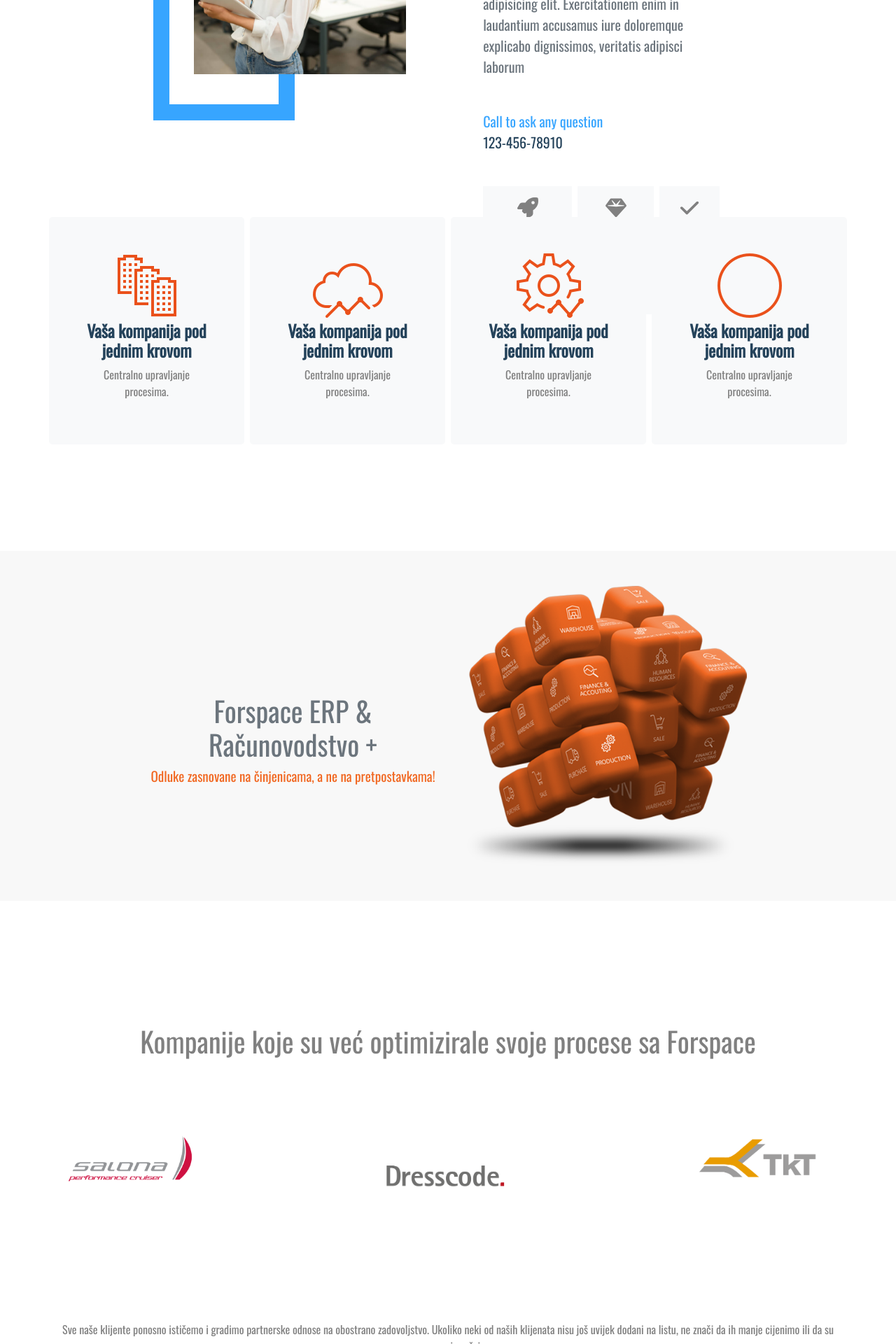
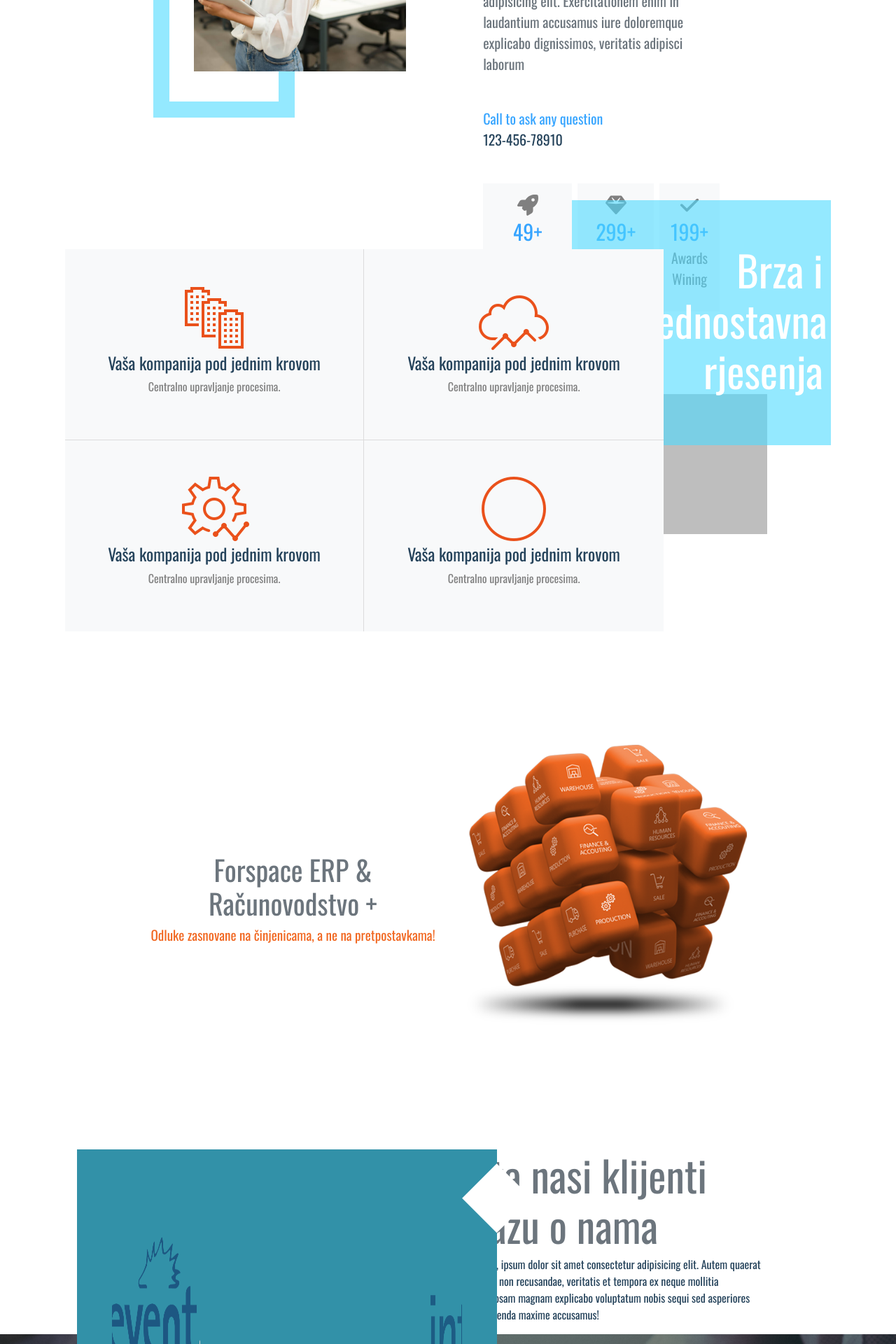
Before and after one commit to Halcooo/forspace-solutions, a Vue app: page / in a window 1280 px wide. Shown: the part 880-2800 px from the top of the page at 70% size. Built offline with nearby package versions, Linux system fonts and the light colour scheme.

Commit message:
kxjdjhfb

```diff
--- a/public/index.html
+++ b/public/index.html
@@ -16,5 +16,6 @@
     src='//fw-cdn.com/2243906/2906121.js'
     chat='true'>
     </script>
+
   </body>
 </html>
--- a/src/App.vue
+++ b/src/App.vue
@@ -8,7 +8,7 @@
       </a>
     </div>
   </div> -->
-  <div class="nav-contact">
+  <!-- <div class="nav-contact">
     <div class="track">
       <ul>
         <li>
@@ -22,7 +22,7 @@
 
       <TheSocialIcons />
     </div>
-  </div>
+  </div> -->
   <NavigationBar />
   <router-view />
   <BaseScrollToTop />
--- a/src/components/HomeView/HomeBody.vue
+++ b/src/components/HomeView/HomeBody.vue
@@ -38,18 +38,34 @@
   </div>
   <div class="body text-center pt-5">
     <div class="items container text-center pb-5">
-      <div class="row gap-2">
-        <div class="col-sm item bg-light p-5">
+      <div class="square">
+        <h1>Brza i jednostavna rjesenja</h1>
+      </div>
+      <div class="square-2"></div>
+      <div class="items-container">
+        <div
+          class="col-sm item bg-light p-5"
+          style="
+            border-bottom: 1px solid gainsboro;
+            border-right: 1px solid gainsboro;
+          "
+        >
           <img src="@/assets/images/companies.png" alt="companies" />
           <h4>Vaša kompanija pod jednim krovom</h4>
           <p>Centralno upravljanje procesima.</p>
         </div>
-        <div class="item col-sm bg-light p-5">
+        <div
+          class="item col-sm bg-light p-5"
+          style="border-bottom: 1px solid gainsboro"
+        >
           <img src="@/assets/images/cloud.png" alt="cloud" />
           <h4>Vaša kompanija pod jednim krovom</h4>
           <p>Centralno upravljanje procesima.</p>
         </div>
-        <div class="item col-sm bg-light p-5">
+        <div
+          class="item col-sm bg-light p-5"
+          style="border-right: 1px solid gainsboro"
+        >
           <img src="@/assets/images/config.png" alt="config" />
           <h4>Vaša kompanija pod jednim krovom</h4>
           <p>Centralno upravljanje procesima.</p>
@@ -78,32 +94,91 @@
       </div>
     </div>
   </div>
-  <!-- <div class="dir-container m-5"></div> -->
-  <div class="container text-center pt-5">
-    <h1>Kompanije koje su već optimizirale svoje procese sa Forspace</h1>
-
-    <BaseSlider :images="images" />
-
-    <p class="mt-5 pt-5">
+  <div class="testimonial">
+    <div class="testimonial-top">
+      <div class="testimonial-top-item-one">
+        <div class="testimonial-box">
+          <div class="quote-div">
+            <!-- <font-awesome-icon icon="fa-solid fa-quote-left" /> -->
+          </div>
+          <div class="testimonial-square"></div>
+          <Testimonial :images="test" />
+        </div>
+      </div>
+      <div class="testimonial-top-item-two">
+        <h1 class="text-secondary">Sta nasi klijenti kazu o nama</h1>
+        <p>
+          Lorem, ipsum dolor sit amet consectetur adipisicing elit. Autem
+          quaerat labore non recusandae, veritatis et tempora ex neque mollitia
+          laboriosam magnam explicabo voluptatum nobis sequi sed asperiores
+          assumenda maxime accusamus!
+        </p>
+      </div>
+    </div>
+    <div class="testimonial-bottom">
+      <div class="bottom-flex">
+        <div>
+          <h1 class="text-light">
+            Da li imate nekih pitanja ? Kontaktirajte nas.
+          </h1>
+        </div>
+        <div class="button-group">
+          <div>
+            <BaseButton :to="routes_1.route_1" :name="routes_1.name_1" />
+            <BaseButton :to="routes_2.route_2" :name="routes_2.name_2" />
+          </div>
+        </div>
+      </div>
+    </div>
+  </div>
+  <div class="w-100 text-center bg-light">
+    <!-- <h1>Kompanije koje su već optimizirale svoje procese sa Forspace</h1> -->
+    <div class="container">
+      <BaseSlider :images="images" />
+    </div>
+    <!-- <p class="mt-5 pt-5">
       Sve naše klijente ponosno ističemo i gradimo partnerske odnose na
       obostrano zadovoljstvo. Ukoliko neki od naših klijenata nisu još uvijek
       dodani na listu, ne znači da ih manje cijenimo ili da su nam manje važni.
-    </p>
-    <br />
+    </p> -->
   </div>
   <TheLocationMap></TheLocationMap>
 </template>
 <script>
 import BaseSlider from "../Sliders/BaseSlider.vue";
 import TheLocationMap from "@/components/TheLocationMap.vue";
+import Testimonial from "@/components/Sliders/Testimonial.vue";
+import BaseButton from "../Forms/buttons/BaseButton.vue";
 export default {
   name: "HomeBody",
   components: {
     BaseSlider,
     TheLocationMap,
+    Testimonial,
+    BaseButton,
   },
   data() {
     return {
+      routes_1: { route_1: "/contact", name_1: "faq" },
+      routes_2: { route_2: "/contact", name_2: "faq-2" },
+
+      test: [
+        {
+          id: 1,
+          url: require("@/assets/images/asa-group-logo.png"),
+          name: "about_us_client_one",
+        },
+        {
+          id: 2,
+          url: require("@/assets/images/prevent-logo.png"),
+          name: "about_us_client_two",
+        },
+        {
+          id: 3,
+          url: require("@/assets/images/interior-logo-2.png"),
+          name: "about_us_client_three",
+        },
+      ],
       images: [
         { id: 1, url: require("@/assets/images/asa-group-logo.png") },
         { id: 2, url: require("@/assets/images/prevent-logo.png") },
@@ -143,7 +218,7 @@
       position: absolute;
       width: 52%;
       height: 100%;
-      border: 23px solid rgb(55, 165, 255);
+      border: 23px solid rgba(77, 219, 255, 0.6);
       // border: 23px solid rgb(255, 97, 0);
       top: 0;
       left: 7%;
@@ -276,7 +351,7 @@
   // margin-top: 90px;
 }
 .cube-background {
-  background-color: rgb(248, 248, 248);
+  // background-color: rgb(248, 248, 248);
   width: 100%;
   margin: auto;
   padding: 50px 0px;
@@ -325,18 +400,55 @@
     color: gray;
   }
 }
-.item {
-  margin-bottom: 5vh;
-  border-radius: 5px;
+.items {
+  position: relative;
+  z-index: 1;
+  padding: 50px 0px;
 
-  h4 {
-    font-weight: bolder;
+  .items-container {
+    width: 75%;
+    height: 100%;
+    display: grid;
+    grid-template-columns: repeat(2, 1fr);
+    // gap: 10px;
+    margin-left: 2%;
+    margin-right: auto;
+  }
+  .square {
+    width: 370px;
+    height: 350px;
+
+    background-color: rgba(77, 219, 255, 0.6);
+    position: absolute;
+    z-index: -1;
+    top: -3%;
+    right: 2%;
+    display: flex;
+    justify-content: right;
+    padding-right: 1%;
+    align-items: center;
+    text-align: right;
+    h1 {
+      color: white;
+      width: 70%;
+      font-size: 60px;
+    }
+  }
+  .square-2 {
+    width: 200px;
+    height: 200px;
+    background-color: rgb(190, 190, 190);
+    position: absolute;
+    z-index: -2;
+    top: 40%;
+    right: 10%;
   }
 }
 
 .body {
   margin-top: 7%;
   margin-bottom: 5%;
+  // background-color: rgb(241, 241, 241);
 }
 
 @media screen and (max-width: 567px) {
@@ -371,4 +483,97 @@
     }
   }
 }
+
+.testimonial {
+  .testimonial-top {
+    display: flex;
+
+    width: 70%;
+
+    margin: auto;
+    .testimonial-top-item-one {
+      width: 100%;
+      position: relative;
+
+      .testimonial-box {
+        width: 600px;
+        height: 600px;
+        position: absolute;
+        background-color: rgb(50, 145, 168);
+
+        top: 0%;
+        left: 50%;
+        transform: translate(-50%, 0%);
+        box-sizing: border-box;
+        padding: 50px;
+        .testimonial-square {
+          width: 70px;
+          height: 70px;
+          position: absolute;
+          top: 0;
+          right: 0;
+          background-color: white;
+          transform: rotate(45deg) translate(70%, 0%);
+        }
+
+        .quote-div {
+        }
+        // .quote {
+        //   width: 100px;
+        //   height: 0;
+        //   border: 10px solid #ffffff;
+
+        //   border-right: 10px solid transparent;
+        //   border-top: 10px solid transparent;
+        //   background-color: white;
+        // }
+      }
+    }
+    .testimonial-top-item-two {
+      width: 100%;
+      padding-left: 5%;
+      h1 {
+        font-size: 60px;
+      }
+    }
+  }
+  .testimonial-bottom {
+    width: 100%;
+    height: 70vh;
+    margin-bottom: 5%;
+    background: linear-gradient(
+        to right,
+        rgb(0, 0, 0, 0.5),
+        rgb(0, 0, 0, 0.5),
+        rgb(0, 0, 0, 0.5)
+      ),
+      url("@/assets/images/dms-header.jpg") no-repeat center center/cover;
+    display: flex;
+    justify-content: center;
+    align-items: center;
+    .bottom-flex {
+      display: flex;
+      justify-content: space-between;
+      align-items: center;
+      width: 70%;
+      > div {
+        width: 100%;
+      }
+      h1 {
+        margin-top: 45%;
+        margin-left: 5%;
+        width: 100%;
+        font-size: 60px;
+      }
+
+      .button-group {
+        display: flex;
+        justify-content: center;
+        align-items: center;
+        padding-top: 15%;
+        padding-left: 15%;
+      }
+    }
+  }
+}
 </style>
--- a/src/components/NavigationTrack/NavigationLinks.vue
+++ b/src/components/NavigationTrack/NavigationLinks.vue
@@ -124,7 +124,7 @@
     }
   }
   .sidenav_r {
-    color: white;
+    color: rgb(156, 156, 156);
   }
 
   .router-link-active {
@@ -134,4 +134,11 @@
     text-align: left;
   }
 }
+@media screen and (max-width: 567px) {
+  li {
+    svg {
+      display: none;
+    }
+  }
+}
 </style>
--- a/src/components/Sliders/BaseSlider.vue
+++ b/src/components/Sliders/BaseSlider.vue
@@ -1,6 +1,6 @@
 @author Halid Lihovac
 <template>
-  <Carousel :autoplay="1100" :wrap-around="true" :items-to-show="2.5">
+  <Carousel :autoplay="1100" :wrap-around="true" :items-to-show="4">
     <Slide v-for="slide in images" :key="slide">
       <div class="carousel__item">
         <img :src="slide.url" alt="logo" />
--- /dev/null
+++ b/src/components/Sliders/Testimonial.vue
@@ -0,0 +1,75 @@
+<template>
+  <Carousel :autoplay="3000" :wrap-around="true" :items-to-show="1">
+    <Slide v-for="slide in images" :key="slide">
+      <div class="carousel__item">
+        <div class="item">
+          <img :src="slide.url" alt="logo" />
+          <small>
+            {{ $t(slide.name) }}
+          </small>
+        </div>
+      </div>
+    </Slide>
+    <template #addons>
+      <Pagination />
+    </template>
+  </Carousel>
+</template>
+<script>
+import { Carousel, Pagination, Slide } from "vue3-carousel";
+import "vue3-carousel/dist/carousel.css";
+export default {
+  name: "Testimonial",
+  components: { Carousel, Slide, Pagination },
+  props: { images: { type: Array } },
+};
+</script>
+<style lang="scss" scoped>
+.carousel__item {
+  width: 90%;
+  color: white;
+
+  //   text-align: left;
+  border-radius: 8px;
+  padding: 0;
+  margin: auto;
+  margin-top: 15%;
+  small {
+    font-style: italic;
+  }
+  .item {
+    display: flex;
+    flex-direction: column;
+    text-align: center;
+  }
+  &:hover {
+    cursor: pointer;
+  }
+  img {
+    display: flex;
+    justify-content: left;
+    margin: auto;
+    width: 200px;
+    height: 200px;
+  }
+}
+.carousel__pagination {
+  margin: 0;
+  margin-top: 5%;
+  padding: 0;
+}
+
+@media only screen and (max-width: 600px) {
+  .carousel__item {
+    img {
+      max-width: 100px;
+    }
+  }
+}
+
+.carousel__prev,
+.carousel__next {
+  box-sizing: content-box;
+  border: 5px solid white;
+}
+</style>
--- a/src/locales/bs.json
+++ b/src/locales/bs.json
@@ -6,6 +6,8 @@
   "services": "Usluge",
   "preview": "Pregled",
   "contact": "Kontakt",
+  "faq": "Kontakt",
+  "faq-2": "Preview",
   "promo": "Promocije",
   "presentation": "Želim prezentaciju",
   "about_presentation": "Želim prezentaciju",
--- a/src/main.js
+++ b/src/main.js
@@ -23,6 +23,7 @@
   faRocket,
   faCheck,
   faMailBulk,
+  faQuoteLeft,
 } from "@fortawesome/free-solid-svg-icons";
 import {
   faFacebook,
@@ -54,7 +55,8 @@
   faServer,
   faRocket,
   faCheck,
-  faMailBulk
+  faMailBulk,
+  faQuoteLeft
 );
 
 createApp(App)
```
Also changed, not shown: src/components/Forms/buttons/BaseButton.vue (+33 -0 lines), src/components/HomeView/HeaderHome.vue (+9 -10 lines), src/components/NavigationTrack/Sidenav.vue (+23 -17 lines), src/views/ProductsView.vue (+10 -10 lines), src/assets/images/cil-double-quote-sans-left.svg (added), src/assets/images/quotes.png (added).
